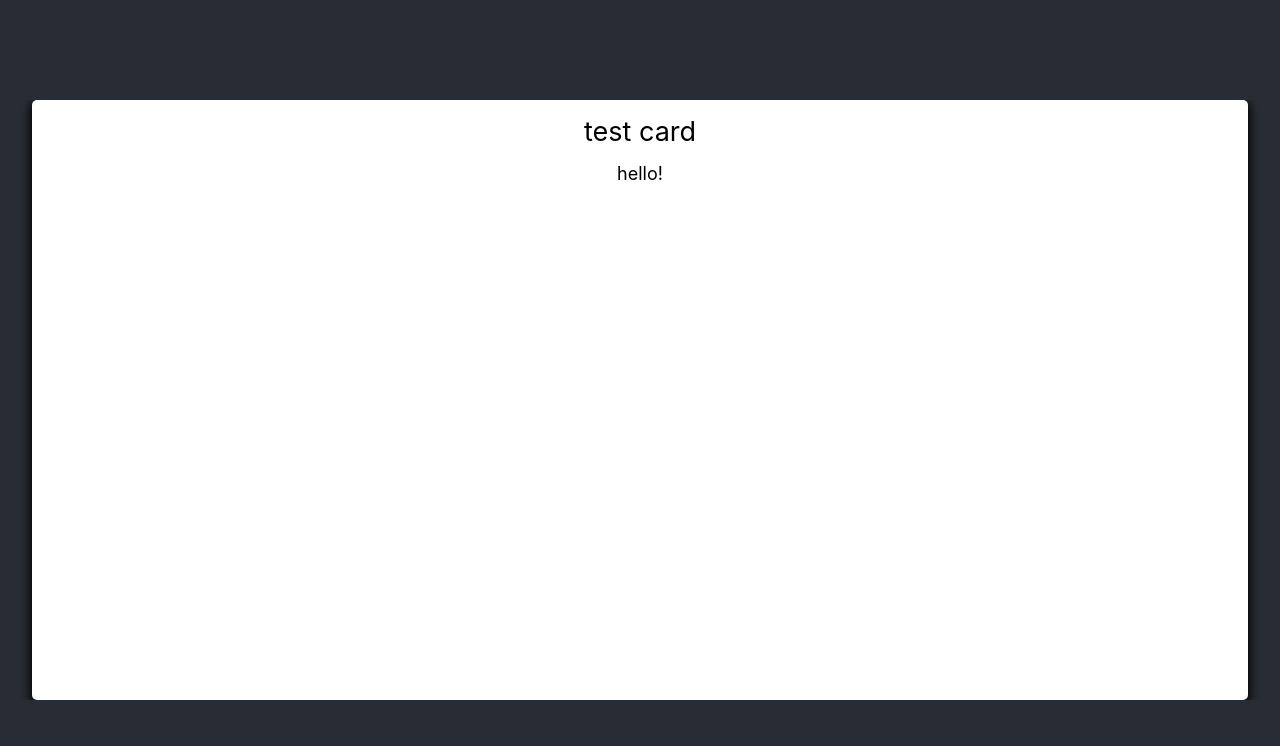
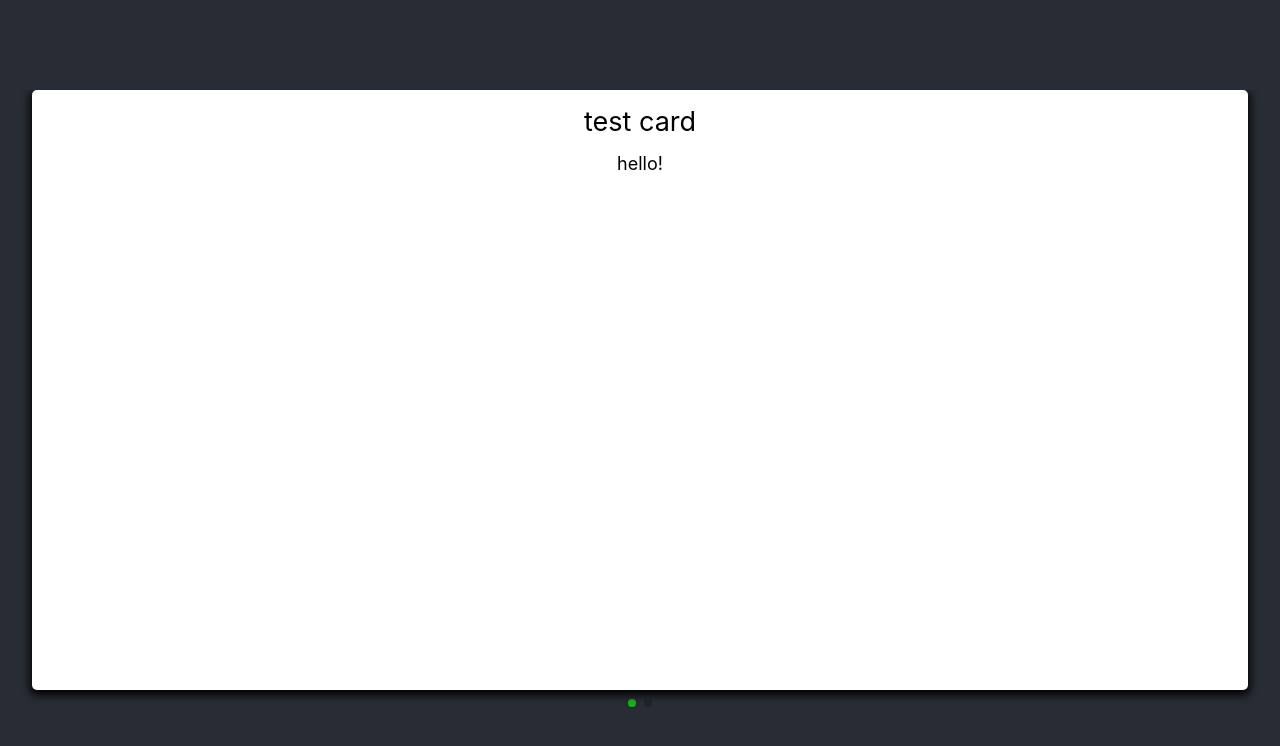
Before and after one commit to jackson-callaghan-school/325-budget-app, a React (Create React App) app in the folder budget-app/: page / in a window 1280 px wide. Shown: the top 746 px of the page. Built offline with nearby package versions, Linux system fonts and the light colour scheme.

Commit message:
added pagnation to the swiper

```diff
--- a/budget-app/src/App.css
+++ b/budget-app/src/App.css
@@ -1,11 +1,19 @@
+:root {
+  --swiper-theme-color: #19b419;
+}
+
 html, body {
   height: 100%;
   font-size: 18px;
 }
 
+#root {
+  height: 100%;
+}
+
 .container {
   display: flex;
-  height: 100vh;
+  height: 100%;
   background-color: #282c34;
 }
 
@@ -13,6 +21,12 @@ html, body {
   margin: auto;
 }
 
+/* .swiper-pagination-bullet:not(.swiper-pagination-bullet-active) {
+  background: #fff;
+  opacity: .2;
+} */
+
 .App {
+  height: 100%;
   text-align: center;
 }
--- a/budget-app/src/App.js
+++ b/budget-app/src/App.js
@@ -1,15 +1,22 @@
 import { Card } from './components/card/Card';
+import 'swiper/swiper-bundle.min.css'
+import './App.css';
+import SwiperCore, { Pagination } from 'swiper';
 import { Swiper, SwiperSlide } from 'swiper/react';
-import 'swiper/swiper-bundle.css'
-import './App.css';
 
 function App() {
+  SwiperCore.use([Pagination]);
+
   return (
     <div className="App">
       <div className='container'>
         <Swiper
           spaceBetween={50}
           slidesPerView={1}
+          pagination={{
+            el: '.swiper-pagnation',
+            clickable: true,
+          }}
         >
           <SwiperSlide>
             <Card title='test card'>
@@ -21,6 +28,7 @@ function App() {
               <div className="center">hello again!</div>
             </Card>
           </SwiperSlide>
+          <div className='swiper-pagnation'></div>
         </Swiper>
       </div>
     </div>
```
